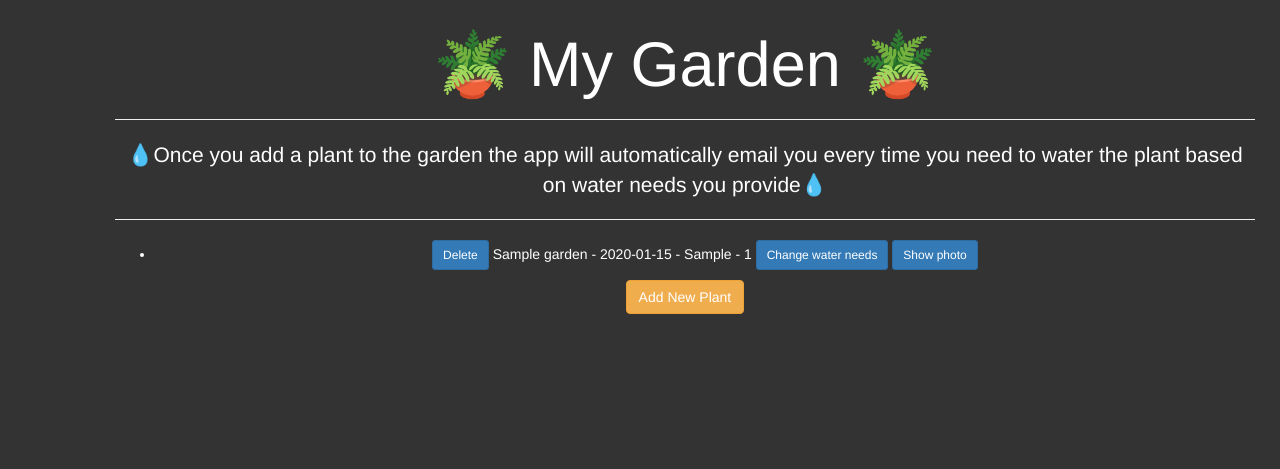
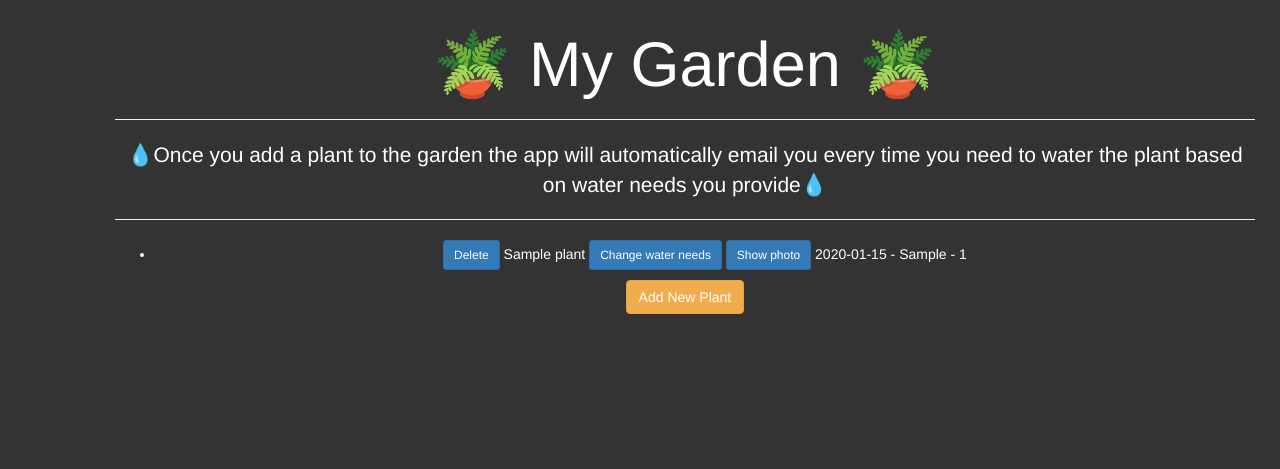
Before and after one commit to JanKoristka/Water-garden, a Flask app: page /garden in a window 1280 px wide. Shown: the part 238-707 px from the top of the page. Run offline with Flask 2, Linux system fonts and the light colour scheme; a user stored in the database is signed in; tables that the repository leaves empty hold one stand-in row (values such as "Sample post"); some libraries are stand-ins or nearby versions.

Commit message:
Crating new tables with FK and relationship

```diff
--- a/main.py
+++ b/main.py
@@ -24,29 +24,31 @@ login_manager.init_app(app)
 def load_user(user_id):
     return User.query.get(int(user_id))
 
-
-class Plant(db.Model):
-    __tablename__ = 'garden'
-    id = db.Column(db.Integer, primary_key=True)
-    name = db.Column(db.String(250), unique=True, nullable=False)
-    date_created = db.Column(db.Date, nullable=False)
-    position = db.Column(db.String(250), nullable=False)
-    water_needs = db.Column(db.Integer, nullable=False)
-    img_url = db.Column(db.String(250), nullable=False)
-
-
 class User(UserMixin, db.Model):
+    __tablename__ = 'user'
     id = db.Column(db.Integer, primary_key=True)
     email = db.Column(db.String(100), unique=True)
     password = db.Column(db.String(100))
     name = db.Column(db.String(1000))
+    watering = db.relationship("Watering")
 
-# class Watering(db.Model):
-#     watering_id = db.Column(db.Integer, primary_key=True)
-#     plant_id = db.Column(db.Integer, unique=True)
-#     water_every_n_days = db.Column(db.Integer, nullable=False)
-#     position = db.Column(db.String(250),nullable=False)
-#     last_watering = db.Column(db.Integer, nullable=False)
+
+class Plant(db.Model):
+    __tablename__ = 'plant'
+    id = db.Column(db.Integer, primary_key=True)
+    name = db.Column(db.String(250), unique=True, nullable=False)
+    img_url = db.Column(db.String(250), nullable=False)
+    watering = db.relationship("Watering")
+
+class Watering(db.Model):
+    __tablename__ = 'watering'
+    id = db.Column(db.Integer, primary_key=True)
+    date_created = db.Column(db.Date, nullable=False)
+    position = db.Column(db.String(250), nullable=False)
+    water_needs = db.Column(db.Integer, nullable=False)
+    user_id = db.Column(db.Integer,db.ForeignKey("user.id"), nullable=False)
+    plant_id = db.Column(db.Integer,db.ForeignKey("plant.id"), nullable=False)
+
 
 db.create_all()
 
@@ -133,15 +135,19 @@ def add():
     if form.validate_on_submit():
         new_plant = Plant(
             name=form.name.data,
+            img_url=get_image(form.name.data),
+        )
+        new_info = Watering(
             date_created=form.date.data,
             position=form.position.data,
             water_needs=form.water.data,
-            img_url=get_image(form.name.data),
+            plant_id=new_plant.id,
+            user_id=1,
         )
         db.session.add(new_plant)
+        db.session.add(new_info)
         db.session.commit()
         #watering_reminder(form.water.data, form.name.data, form.position.data)
-
 
         return redirect(url_for('garden'))
     return render_template("add.html", form=form)
@@ -175,8 +181,9 @@ def delete():
 @app.route("/garden")
 @login_required
 def garden():
-    all_plants = db.session.query(Plant).all()
-    return render_template("my_garden.html", plants=all_plants)
+    plant = db.session.query(Plant).all()
+    watering = db.session.query(Watering).all()
+    return render_template("my_garden.html", plants=plant, watering=watering)
 
 @app.route("/photo")
 @login_required
--- a/templates/my_garden.html
+++ b/templates/my_garden.html
@@ -29,17 +29,21 @@
         {% endif %}
 
 {% for plant in plants %}
+
 <ul>
         <li>
             <a class="btn btn-primary btn-sm" href="{{ url_for('delete', id=plant.id) }}">Delete</a>
-            {{plant.name}} - {{plant.date_created}} - {{plant.position}} - {{plant.water_needs}}
+            {{plant.name}}
             <a class="btn btn-primary btn-sm" href="{{ url_for('edit', id=plant.id) }}">Change water needs</a>
             <a class="btn btn-primary btn-sm" href="{{ url_for('photo', id=plant.id) }}">Show photo</a>
+{% endfor %}
+{% for info in watering %}
+            {{info.date_created}} - {{info.position}} - {{info.water_needs}}
+{% endfor %}
+
+
         </li>
 </ul>
-
-
-{% endfor %}
 
         <a class="btn btn-warning" href="{{ url_for('add') }}">Add New Plant</a>
 
```
